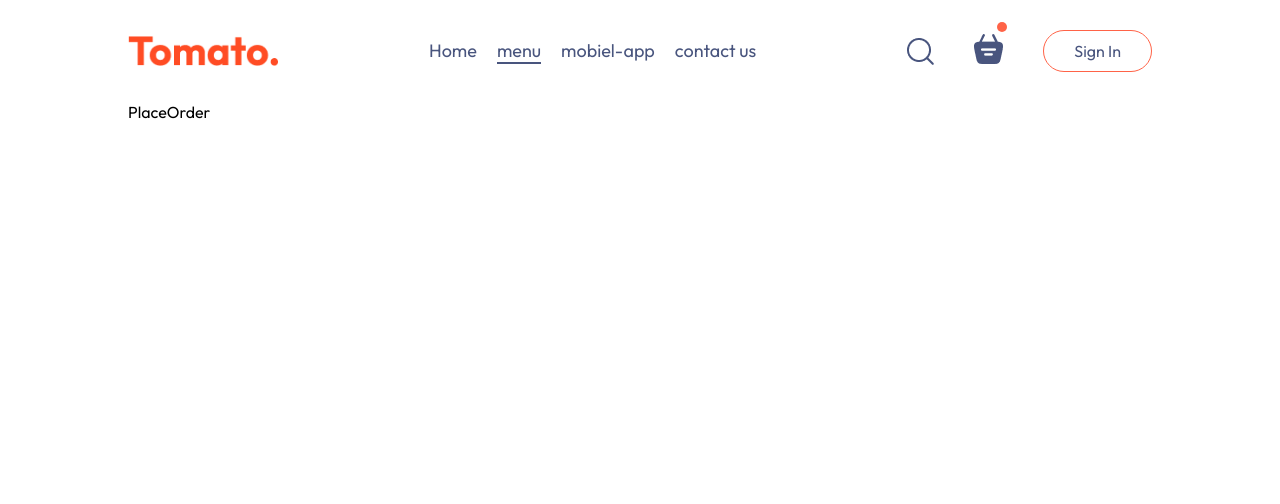
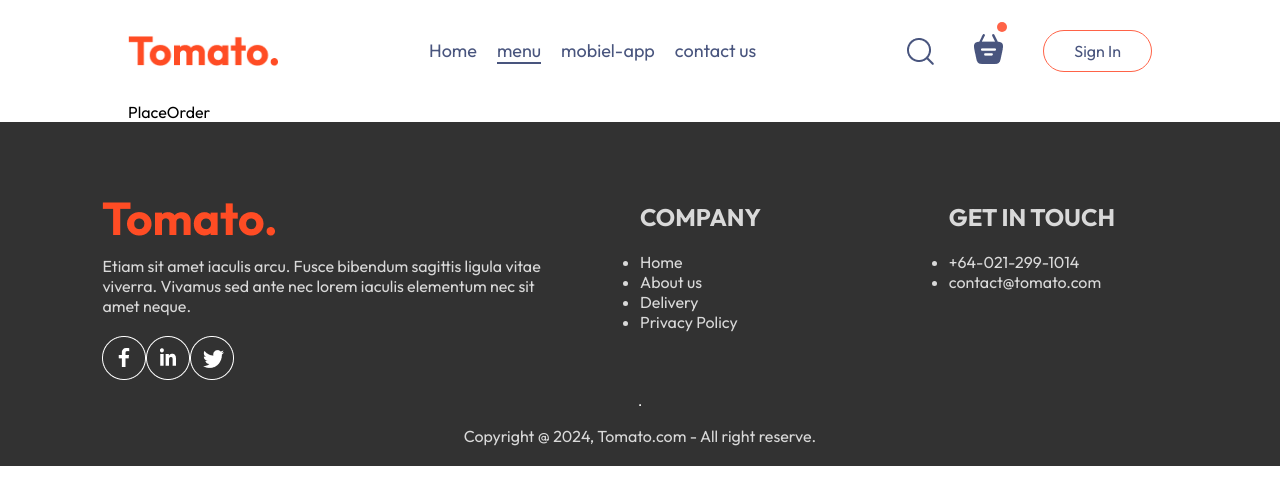
Before and after one commit to prakash-pra/Food-delivery-applition, a React (Vite) app in the folder frontend/: page /order in a window 1280 px wide. Shown: the top 504 px of the page. Built offline with nearby package versions, Linux system fonts and the light colour scheme.

Commit message:
add: footer component added

```diff
--- a/frontend/src/App.jsx
+++ b/frontend/src/App.jsx
@@ -4,9 +4,11 @@ import { Route, Routes } from "react-router-dom";
 import Home from "./pages/Home/Home";
 import Cart from "./pages/Cart/Cart";
 import PlaceOrder from "./pages/PlaceOrder/PlaceOrder";
+import Footer from "./components/Footer/Footer";
 
 const App = () => {
   return (
+    <>
       <div className='app'>
         <Navbar />
         <Routes>
@@ -15,6 +17,8 @@ const App = () => {
           <Route path='/order' element={<PlaceOrder />} />
         </Routes>
       </div>
+      <Footer />
+    </>
   );
 };
 
--- /dev/null
+++ b/frontend/src/components/Footer/Footer.css
@@ -0,0 +1,24 @@
+.footer {
+  color: #d9d9d9;
+  background-color: #323232;
+  display: flex;
+  flex-direction: column;
+  align-items: center;
+  gap: 20px;
+  padding: 20px 8vw;
+  padding-top: 80px;
+}
+.footer-content {
+  width: 100%;
+  display: grid;
+  grid-template-columns: 2fr 1fr 1fr;
+  gap: 80px;
+}
+.footer-content-left,
+.footer-content-right,
+.footer-content-center {
+  display: flex;
+  flex-direction: column;
+  gap: 20px;
+  align-items: start;
+}
--- /dev/null
+++ b/frontend/src/components/Footer/Footer.jsx
@@ -0,0 +1,47 @@
+import React from "react";
+import "./Footer.css";
+import { assets } from "../../assets/assets";
+
+function Footer() {
+  return (
+    <div className='footer' id='footer'>
+      <div className='footer-content'>
+        <div className='footer-content-left'>
+          <img src={assets.logo} alt='' />
+          <p>
+            Etiam sit amet iaculis arcu. Fusce bibendum sagittis ligula vitae
+            viverra. Vivamus sed ante nec lorem iaculis elementum nec sit amet
+            neque.
+          </p>
+          <div className='footer-social-icons'>
+            <img src={assets.facebook_icon} alt='' />
+            <img src={assets.linkedin_icon} alt='' />
+            <img src={assets.twitter_icon} alt='' />
+          </div>
+        </div>
+        <div className='footer-content-center'>
+          <h2>COMPANY</h2>
+          <ul>
+            <li>Home</li>
+            <li>About us</li>
+            <li>Delivery</li>
+            <li>Privacy Policy</li>
+          </ul>
+        </div>
+        <div className='footer-content-right'>
+          <h2>GET IN TOUCH</h2>
+          <ul>
+            <li>+64-021-299-1014</li>
+            <li>contact@tomato.com</li>
+          </ul>
+        </div>
+      </div>
+      <hr />
+      <p className='footer-copyright'>
+        Copyright @ 2024, Tomato.com - All right reserve.
+      </p>
+    </div>
+  );
+}
+
+export default Footer;
```
Lines whose indentation alone changed are shown as unchanged.
